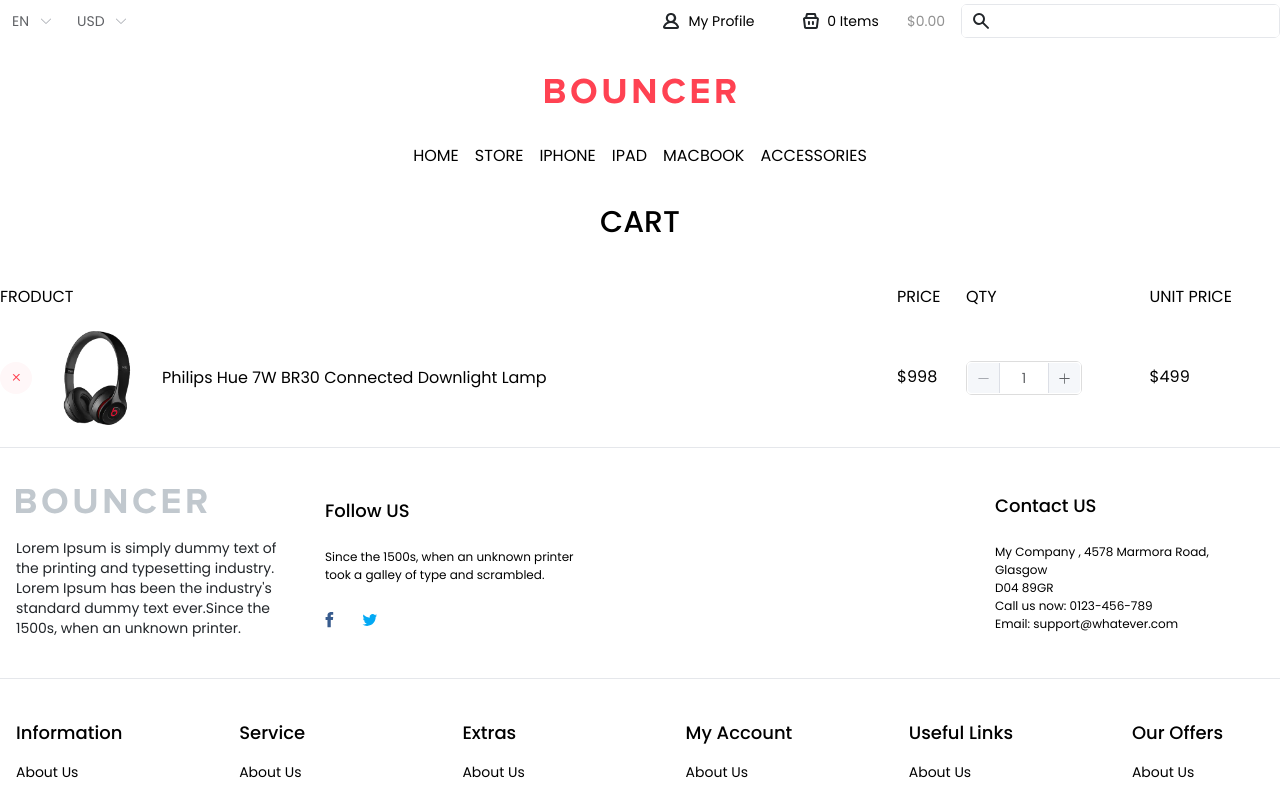
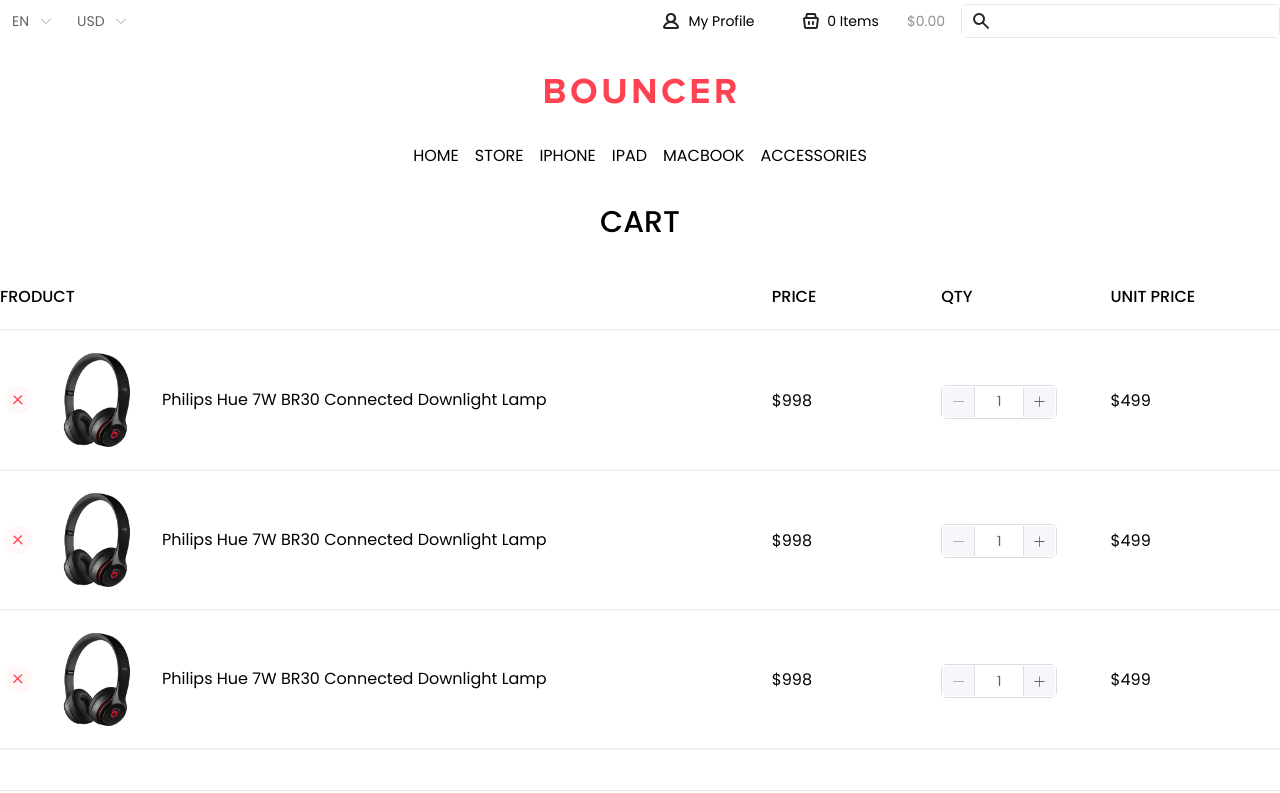
Before and after one commit to OsamaYouseff/bouncer_app, a Nuxt app: page /cart in a window 1280 px wide. Shown: the top 793 px of the page. Built offline with nearby package versions, Linux system fonts and the light colour scheme.

Commit message:
some edit in cart table

```diff
--- a/components/HeaderComponent.vue
+++ b/components/HeaderComponent.vue
@@ -77,15 +77,17 @@
 
         <nav class="flex items-center gap-4 flex-wrap justify-center">
           <ul class="flex-center gap-8 fw-bold">
-            <li class="flex-center gap-2 min-w-[100px]">
-              <img src="@/assets/icons/profile.svg" alt="profile-icon" />
-              <p class="text-sm">My Profile</p>
+            <li class=" min-w-[100px]">
+              <nuxt-link class="flex-center gap-2" to="/profile">
+                <img src="@/assets/icons/profile.svg" alt="profile-icon" />
+                <p class="text-sm">My Profile</p>
+              </nuxt-link>
             </li>
             <li class="flex-between gap-4">
-              <div class="flex-center gap-2 min-w-[100px]">
+              <nuxt-link class="flex-center gap-2 min-w-[100px]" to="/cart">
                 <img src="@/assets/icons/cart.svg" alt="cart-icon" />
                 <p class="text-sm">{{ 0 }} Items</p>
-              </div>
+              </nuxt-link>
               <p class="text-sm" style="color: var(--gray)">$0.00</p>
             </li>
           </ul>
--- a/pages/cart/index.vue
+++ b/pages/cart/index.vue
@@ -1,39 +1,30 @@
 <template>
   <section class="container mx-auto">
     <h1 class="text-center mb-10 text-[30px] font-medium">CART</h1>
-
-    <div class="table w-full">
+    <!-- Cart Table -->
+    <div class="table w-full mb-10 ">
       <div class="table-header-group">
         <div class="table-row">
-          <div class="img-container table-cell">FRODUCT</div>
-          <div class="text table-cell">PRICE</div>
-          <div class="price table-cell">QTY</div>
-          <div class="unit-price table-cell">UNIT PRICE</div>
+          <div class="img-container table-cell font-medium pb-5">FRODUCT</div>
+          <div class="text table-cell min-w-[120px] font-medium pb-5">PRICE</div>
+          <div class="price table-cell min-w-[120px] font-medium pb-5">QTY</div>
+          <div class="unit-price table-cell min-w-[120px] font-medium pb-5">UNIT PRICE</div>
         </div>
       </div>
-      <div class="table-row-group">
-        <!-- Cart Product  -->
-        <div class="table-row border-b-2 border-[#f6f7f8]">
+
+      <!-- Cart Product  -->
+      <div class="table-row-group cursor-pointer hover:bg-[#fff7f1] rounded-md " v-for="item in 3" :key="item">
+        <div class="table-row border-b-2 ">
           <!-- product name & img -->
-          <div class="table-cell p-y pl-0 p-5">
+          <div class="table-cell   py-5 pl-1">
             <div class="flex">
-              <button
-                style="background: #fff7f8; border-radius: 50%"
-                class="remove-icon flex-center w-[32px] h-[32px] cursor-pointer"
-              >
-                <img
-                  class="rounded-full"
-                  src="@/assets/icons/x.svg"
-                  alt="close-icon"
-                />
+              <button class="remove-icon flex-center cursor-pointer"
+                style="background: #fff7f8; border-radius: 50%; width: 28px ; height: 28px;">
+                <img class="rounded-full w-[12px]" src="@/assets/icons/x.svg" alt="close-icon" />
               </button>
 
               <div class="img-container max-w-[130px] max-h-[130px]">
-                <img
-                  class="max-w-[130px] max-h-[130px]"
-                  src="@/assets/images/product1.png"
-                  alt="product-img"
-                />
+                <img class="max-w-[130px] max-h-[130px]" src="@/assets/images/product1.png" alt="product-img" />
               </div>
               <div class="name">
                 Philips Hue 7W BR30 Connected Downlight Lamp
@@ -45,23 +36,18 @@
 
           <!-- quantity -->
           <div class="quantity table-cell">
-            <el-input-number
-              v-model="amount"
-              :min="1"
-              :max="10"
-              @change="handleChange"
-              style="
+            <el-input-number v-model="amount" :min="1" :max="10" @change="handleChange" style="
                 max-width: 116px;
                 background: #f6f7f8;
                 border: 1px solid #ddd;
                 border-radius: 6px;
-              "
-            />
+            " />
           </div>
           <!-- unit price -->
           <div class="unit-price table-cell">$499</div>
         </div>
       </div>
+
     </div>
   </section>
 </template>
@@ -73,3 +59,18 @@
   amount.value = value;
 };
 </script>
+
+
+<style scoped>
+.table-cell {
+  border-bottom: 2px solid #f0f3f4;
+}
+
+.remove-icon {
+  transition: all 0.3s ease-in-out;
+}
+
+.remove-icon:hover {
+  border: 1px solid red;
+}
+</style>
```
